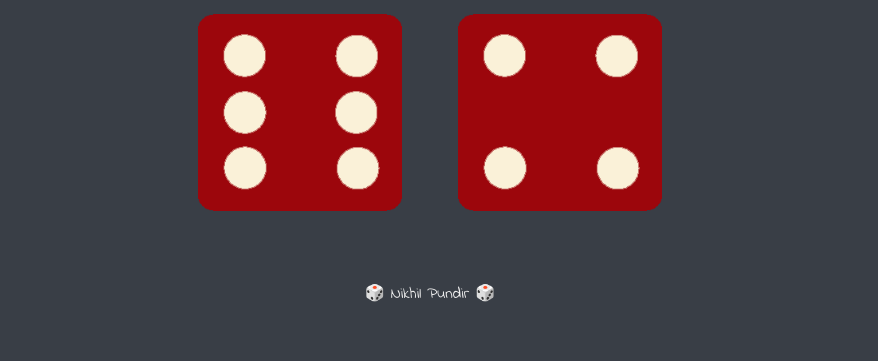
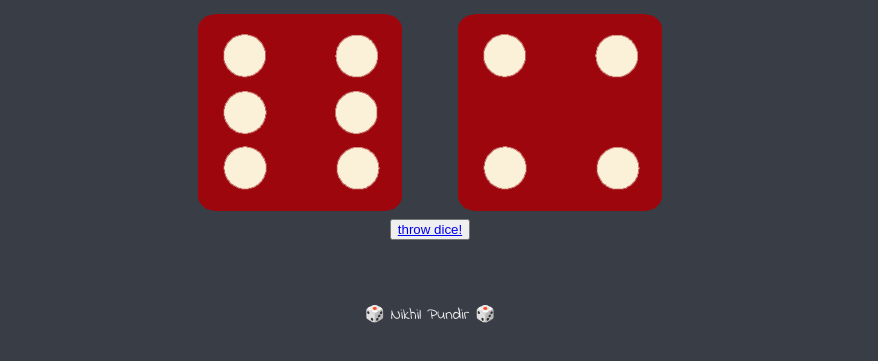
Before and after one commit to nikhilpundir/dicegame-mini-project, a plain HTML site: page index.html in a window 1280 px wide. Shown: the part 321-682 px from the top of the page, without its empty margins (210-1088 px from the left). Drawn offline with Linux system fonts and the light colour scheme.

Commit message:
Update index.html

```diff
--- a/index.html
+++ b/index.html
@@ -21,7 +21,9 @@
         <p>Player 2</p>
         <img class="img2" src="">
       </div>
-
+       <div id="btncontainer">
+        <button id="btn"><a href="./dicee.html">throw dice!</a></button>
+      </div>
     </div>
 
     <footer>
```
